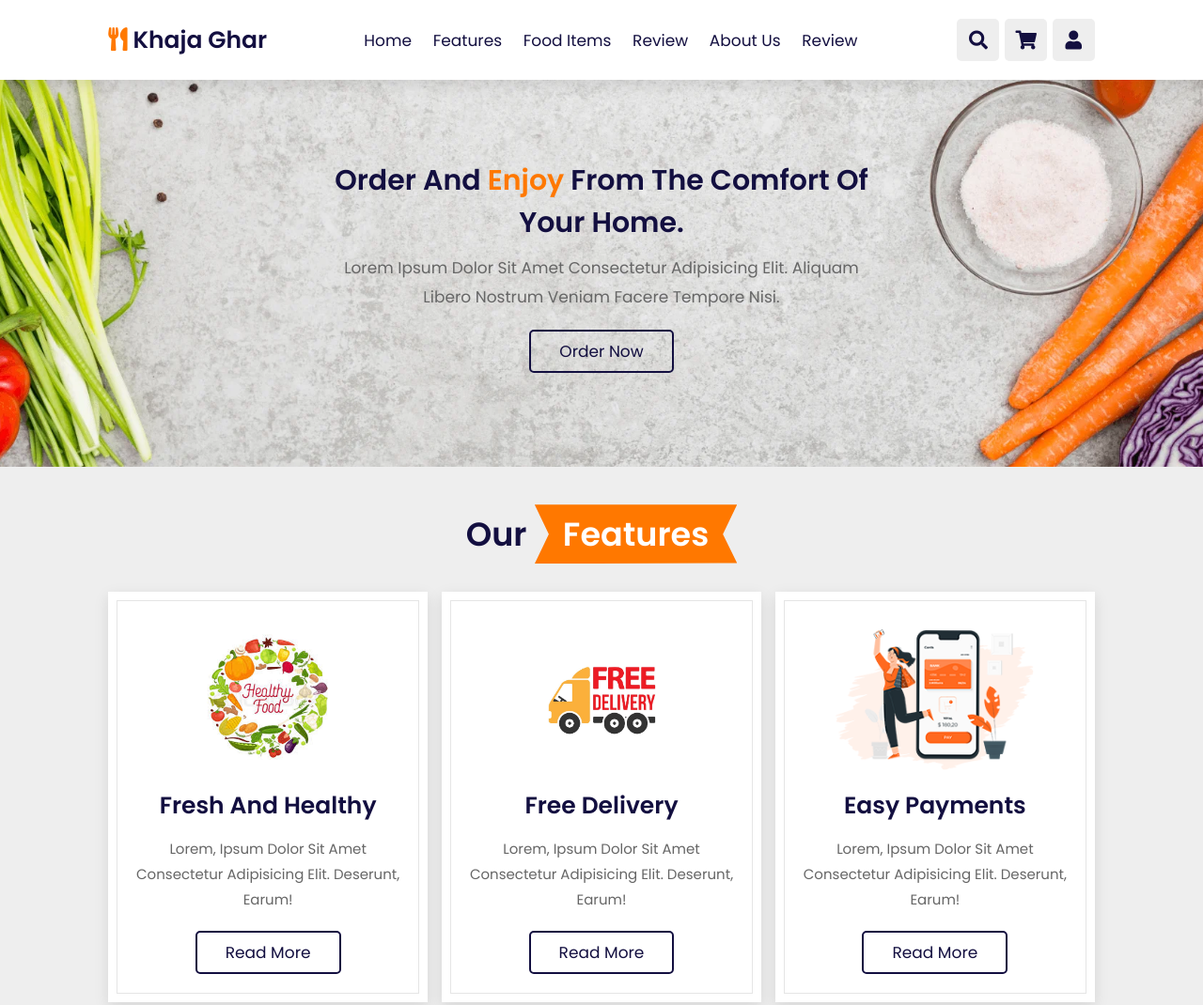
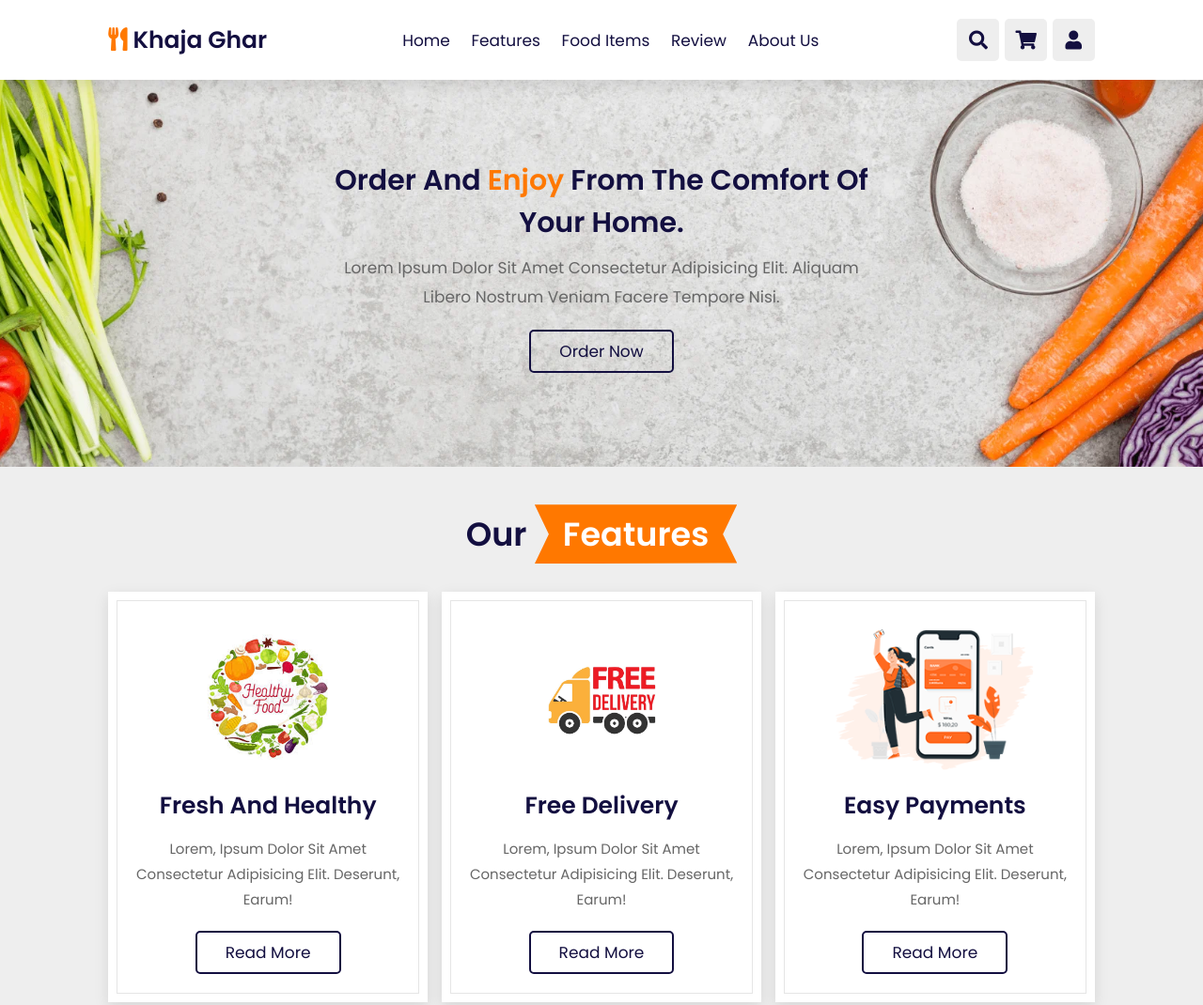
Before and after one commit to drggtm/khaja-Ghar, a plain HTML site: page index.html in a window 1280 px wide. Shown: the top 1070 px of the page at 94% size. Drawn offline with nearby package versions, Linux system fonts and the light colour scheme.

Commit message:
navbar changed

```diff
--- a/index.html
+++ b/index.html
@@ -29,7 +29,7 @@
         <a href="#fooditems">food items</a>
         <a href="#review">review</a>
         <a href="#aboutus">about us</a>
-        <a href="#review">review</a>
+
     </nav>
 
     <div class="icons">
```
